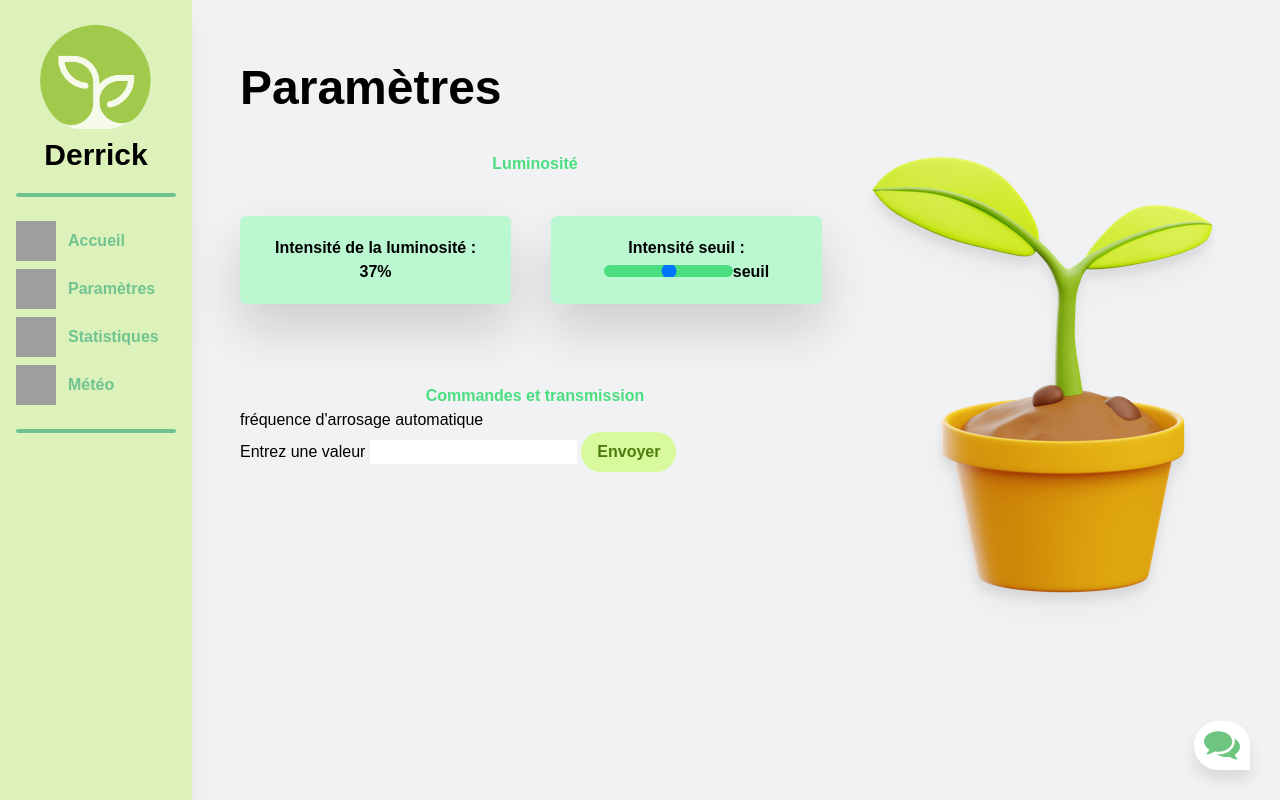
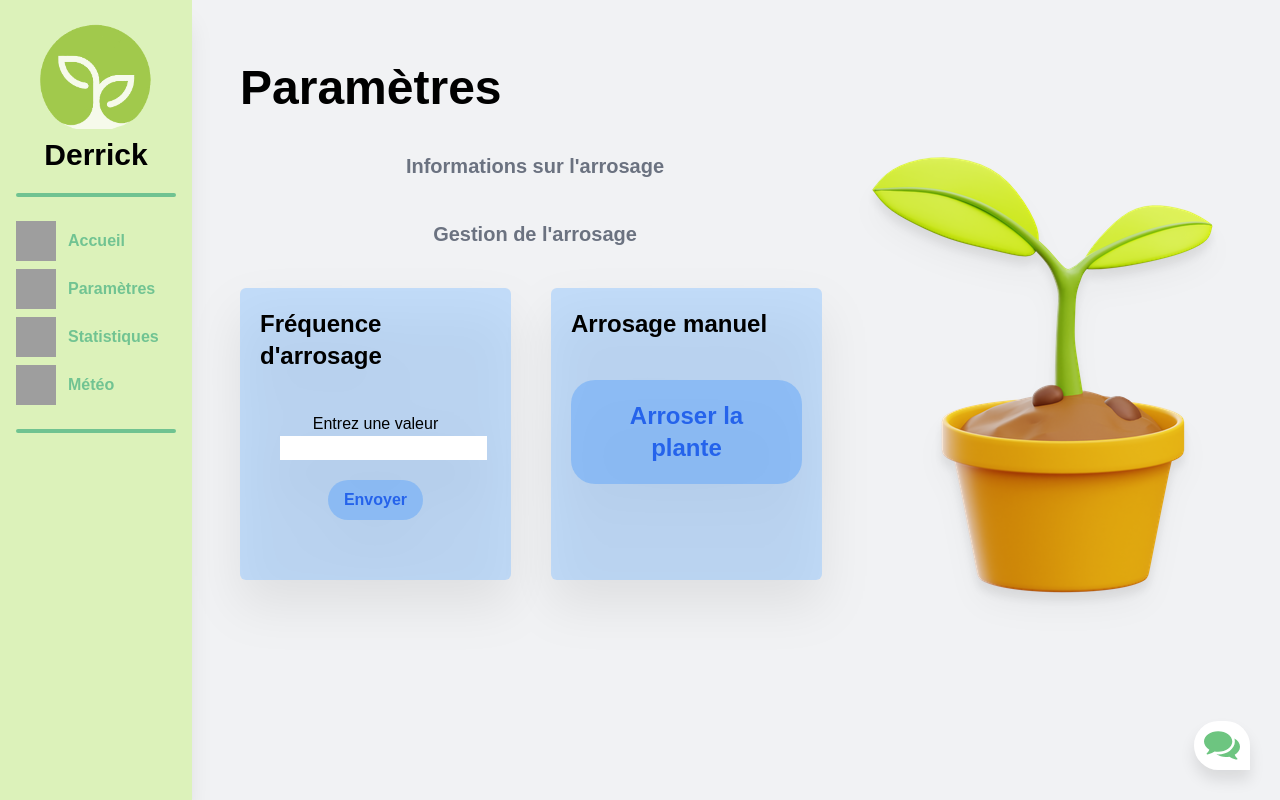
Before and after one commit to camillevnsse/derrick_smart_plant, a Flask app: page /settings in a window 1280 px wide. Run offline with Flask 3, Linux system fonts and the light colour scheme; some libraries are stand-ins or nearby versions; grey boxes are pictures that could not be loaded.

Commit message:
Update settings.html

```diff
--- a/main/templates/settings.html
+++ b/main/templates/settings.html
@@ -3,7 +3,7 @@
 <html lang="fr">
     <head>
         <meta charset="utf-8">
-        <title>paramètres</title>
+        <title>Paramètres</title>
 
         <link rel="icon" href="{{ url_for('static', filename='favicon.ico') }}">
 
@@ -12,28 +12,50 @@
         {% extends "template.html" %}
         {% block content %}
         <div class="pt-16 font-bold text-5xl ">Paramètres</div>
+        <img class =" justify-items-stretch xl:float-right pt-10 bg-transparent drop-shadow-xl" id="dp_illustration" src="{{ url_for('static', filename='derrick_plant.jpg') }}" alt="illustration plante">
 
-        <img class =" justify-items-stretch xl:float-right pt-10 bg-transparent drop-shadow-xl" id="dp_illustration" src="{{ url_for('static', filename='derrick_plant.jpg') }}" alt="illustration plante">
-        <div>
-        <p class="pt-10 text-center font-extrabold text-green-400">Luminosité</p>
+
+        <p class="pt-10 text-center font-extrabold text-xl text-gray-500">Informations sur l'arrosage</p>
+
+        <!--
         <div class="py-10 grid-cols-2 py-30 pr-2 grid md:grid-rows-1 gap-10">
-            <div class =  " py-5 px-5 col-auto bg-green-200 rounded-md drop-shadow-2xl text-center font-semibold">Intensité de la luminosité :<span class="font-extrabold" > 37%</span></div>
-        <div class =  "col-auto bg-green-200 rounded-md drop-shadow-2xl text-center">
-            <div class=" col-2 py-5 font-semibold"> Intensité seuil :
-            <div class="px-5"><input class=" rounded-lg overflow-hidden appearance-none bg-green-400 h-3 w-100"  type="range" value="seuil" min="1" max="100" oninput="this.nextElementSibling.value = this.value"><output>seuil</output></div>
+
+            <div class="bg-green-200/90 rounded-md drop-shadow-2xl">
+                <p class="m-5 text-2xl 2xl:text-3xl font-bold">Intensité de la luminosité</p>
+                <p class="float-right m-7 text-5xl 2xl:text-6xl font-bold text-green-500/80">37%</p>
             </div>
+
+            <div class = "bg-green-200/90 rounded-md drop-shadow-2xl">
+                <p class="m-5 text-2xl 2xl:text-3xl font-bold">Intensité seuil</p>
+                <div class="pt-7 text-center"><input class="rounded-lg overflow-auto appearance-none bg-green-500/80 h-2 w-100 mr-3" type="range" value="seuil" min="1" max="100" oninput="this.nextElementSibling.value = this.value"><output>seuil</output></div>
+            </div>
+
         </div>
-    </div>
+        -->
 
-        <p class="pt-10 text-center font-extrabold text-green-400"> Commandes et transmission</p>
-        <div><p></p>
-        <p>fréquence d'arrosage automatique</p>
-        <form action="htstp://127.0.0.1:5000/settings" method="POST" target="hidden-iframe">
-            <label for="water_freq_value">Entrez une valeur</label>
-            <input type="number" id="water_freq_value" name="water_freq_value">
-            <button type="submit" class="bg-lime-200 hover:bg-lime-300 text-lime-700 font-bold py-2 px-4 rounded-full">Envoyer</button>
-        </form>
-        <iframe name="hidden-iframe" style="display:none;"></iframe>
+
+        <p class="pt-10 text-center font-extrabold text-xl text-gray-500">Gestion de l'arrosage</p>
+
+        <div class="py-10 grid-cols-2 py-30 pr-2 grid md:grid-rows-1 gap-10">
+
+            <div class="bg-blue-300/50 rounded-md drop-shadow-2xl">
+                <p class="m-5 text-2xl 2xl:text-3xl font-bold">Fréquence d'arrosage</p>
+                <div class="text-center m-10">
+                    <form action="htstp://127.0.0.1:5000/settings" method="POST" target="hidden-iframe">
+                        <label for="water_freq_value">Entrez une valeur</label>
+                        <input type="number" id="water_freq_value" name="water_freq_value">
+                        <button type="submit" class="bg-blue-400/50 hover:bg-blue-400/40 text-blue-600 font-bold m-5 py-2 px-4 rounded-full">Envoyer</button>
+                    </form>
+                    <iframe name="hidden-iframe" style="display:none;"></iframe>
+                </div>
+            </div>
+
+            <div class="bg-blue-300/50 rounded-md drop-shadow-2xl">
+                <p class="m-5 text-2xl 2xl:text-3xl font-bold">Arrosage manuel</p>
+                <div class="text-center">
+                    <button class="bg-blue-400/50 hover:bg-blue-400/40 text-blue-600 text-2xl font-semibold m-5 py-5 px-8 rounded-3xl">Arroser la plante</button>
+                </div>
+            </div>
 
         </div>
 
```
